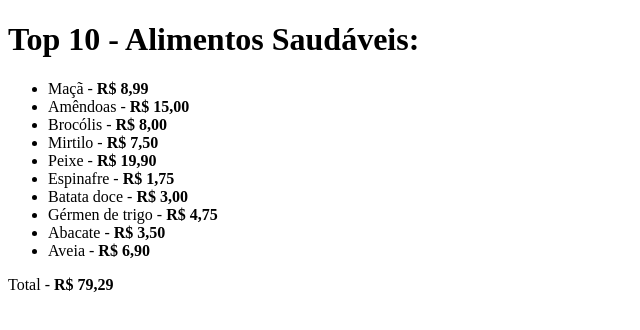
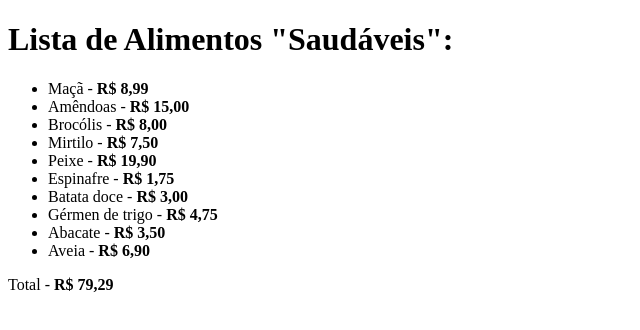
Before and after one commit to rafael-silva-dev/desafios-devquest, a plain HTML site: page desafio-1/index.html in a window 1280 px wide. Shown: the whole page, without its empty margins (0-640 px from the left). Drawn offline with Linux system fonts and the light colour scheme.

Commit message:
edita o título da página

```diff
--- a/desafio-1/index.html
+++ b/desafio-1/index.html
@@ -7,7 +7,7 @@
     <title>Desafio 1</title>
 </head>
 <body>
-    <h1>Top 10 - Alimentos Saudáveis:</h1>
+    <h1>Lista de Alimentos "Saudáveis":</h1>
 
     <ul>
         <li>Maçã - <strong>R$ 8,99</strong></li>
```
